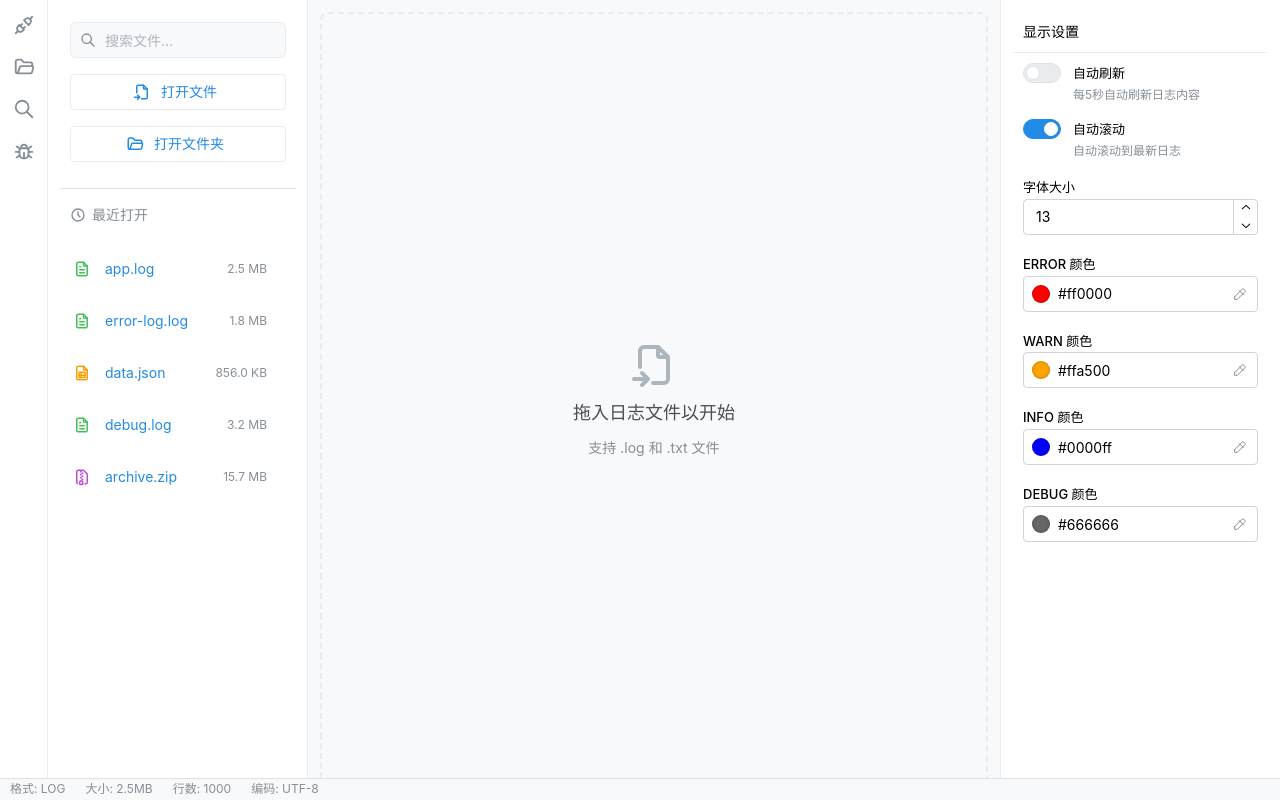
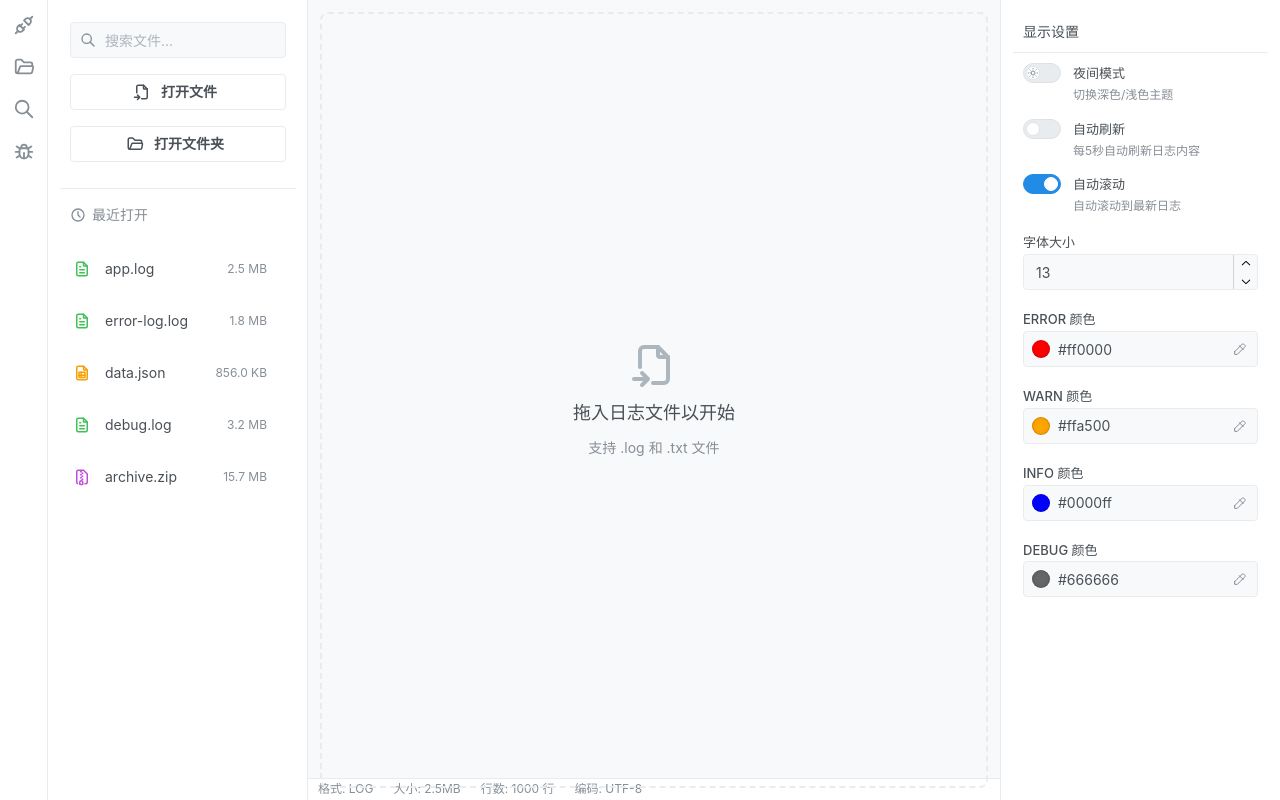
Before and after one commit to pumpkiiinnn/easylog, a React (Vite) app: page / in a window 1280 px wide. Built offline with nearby package versions, Linux system fonts and the light colour scheme.

Commit message:
feat: add dark Theme

```diff
--- a/src/App.tsx
+++ b/src/App.tsx
@@ -1,6 +1,6 @@
 import '@mantine/core/styles.css';
 import '@mantine/notifications/styles.css';
-import { MantineProvider, createTheme } from '@mantine/core';
+import { MantineProvider, createTheme, AppShell } from '@mantine/core';
 import { ActionIcon, Tooltip, Stack } from '@mantine/core';
 import {
   IconPlugConnected,
@@ -18,6 +18,7 @@ import SettingsPanel from './components/SettingsPanel';
 import { Notifications } from '@mantine/notifications';
 import BottomMenu from './components/BottomMenu';
 import { useState } from 'react';
+import { useThemeStore } from './stores/themeStore';
 
 const theme = createTheme({
   primaryColor: 'blue',
@@ -42,6 +43,7 @@ const theme = createTheme({
 
 function App() {
   const [navbarCollapsed, setNavbarCollapsed] = useState(false);
+  const { isDark } = useThemeStore();
 
   const toolbarWidth = 48; // 工具栏宽度
   const fileNavWidth = navbarCollapsed ? 0 : 260; // 文件导航栏宽度
@@ -59,16 +61,32 @@ function App() {
     { icon: IconBug, tooltip: '调试' },
   ];
 
+  // 定义深色和浅色主题的颜色
+  const colors = {
+    background: isDark ? '#1A1B1E' : '#f8f9fa',
+    surface: isDark ? '#25262B' : '#fff',
+    border: isDark ? '#2C2E33' : '#e9ecef',
+    text: isDark ? '#C1C2C5' : '#495057',
+    textDimmed: isDark ? '#909296' : '#868e96',
+    hover: isDark ? '#2C2E33' : '#f1f3f5',
+  };
+
   return (
-    <MantineProvider theme={theme} withGlobalStyles withNormalizeCSS>
-      <Notifications position="top-right" />
+    <MantineProvider
+      theme={{
+        colorScheme: isDark ? 'dark' : 'light',
+      }}
+      withNormalizeCSS
+    >
+      <Notifications />
       <div style={{
         display: 'flex',
         flexDirection: 'column',
         height: '100vh',
-        overflow: 'hidden'
+        overflow: 'hidden',
+        backgroundColor: colors.background,
+        color: colors.text,
       }}>
-        {/* 主要内容区域 */}
         <div style={{
           display: 'flex',
           flex: 1,
@@ -78,12 +96,12 @@ function App() {
           <Stack
             style={{
               width: toolbarWidth,
-              backgroundColor: '#fff',
+              backgroundColor: colors.surface,
               height: '100%',
               padding: '8px 0',
               alignItems: 'center',
               flexShrink: 0,
-              borderRight: '1px solid #e9ecef',
+              borderRight: `1px solid ${colors.border}`,
             }}
             gap={8}
           >
@@ -96,13 +114,13 @@ function App() {
               >
                 <ActionIcon
                   variant="subtle"
-                  color="gray.7"
+                  color={isDark ? 'gray.4' : 'gray.7'}
                   size="lg"
                   onClick={item.onClick}
                   styles={{
                     root: {
                       '&:hover': {
-                        backgroundColor: '#f1f3f5',
+                        backgroundColor: colors.hover,
                       }
                     }
                   }}
@@ -116,8 +134,8 @@ function App() {
           {/* 文件导航区域 */}
           <div style={{
             width: fileNavWidth,
-            borderRight: navbarCollapsed ? 'none' : '1px solid #e9ecef',
-            backgroundColor: '#fff',
+            borderRight: navbarCollapsed ? 'none' : `1px solid ${colors.border}`,
+            backgroundColor: colors.surface,
             transition: 'all 0.3s ease',
             overflow: 'hidden',
             position: 'relative',
@@ -138,7 +156,7 @@ function App() {
           <div style={{
             flex: 1,
             overflow: 'auto',
-            backgroundColor: '#f8f9fa',
+            backgroundColor: colors.background,
             position: 'relative',
           }}>
             <LogContent />
@@ -153,7 +171,9 @@ function App() {
                 left: toolbarWidth + fileNavWidth,
                 right: settingsWidth,
                 transition: 'left 0.3s ease',
-                zIndex: 101
+                zIndex: 101,
+                backgroundColor: colors.surface,
+                borderTop: `1px solid ${colors.border}`,
               }}
             />
           </div>
@@ -161,8 +181,8 @@ function App() {
           {/* 右侧设置面板 */}
           <div style={{
             width: settingsWidth,
-            borderLeft: '1px solid #e9ecef',
-            backgroundColor: '#fff',
+            borderLeft: `1px solid ${colors.border}`,
+            backgroundColor: colors.surface,
             overflow: 'auto',
             padding: '12px',
             flexShrink: 0,
--- a/src/components/BottomMenu.tsx
+++ b/src/components/BottomMenu.tsx
@@ -1,18 +1,31 @@
-import { Group, Text, Box } from '@mantine/core';
+import { Group, Text, Box, ActionIcon } from '@mantine/core';
+import { IconBell, IconUser, IconSettings } from '@tabler/icons-react';
+import { useThemeStore } from '../stores/themeStore';
 
 interface BottomMenuProps {
   fileFormat?: string;
   fileSize?: string;
   lineCount?: number;
   encoding?: string;
+  style?: React.CSSProperties;
 }
 
 export default function BottomMenu({
   fileFormat = '-',
   fileSize = '-',
   lineCount = 0,
-  encoding = 'UTF-8'
+  encoding = 'UTF-8',
+  style
 }: BottomMenuProps) {
+  const { isDark } = useThemeStore();
+
+  const colors = {
+    text: isDark ? '#909296' : '#868e96',
+    border: isDark ? '#2C2E33' : '#e9ecef',
+    divider: isDark ? '#2C2E33' : '#e9ecef',
+    hover: isDark ? '#2C2E33' : '#f1f3f5',
+  };
+
   return (
     <Box
       style={{
@@ -22,9 +35,10 @@ export default function BottomMenu({
         right: 0,
         height: '22px',
         backgroundColor: '#f8f9fa',
-        borderTop: '1px solid #dee2e6',
+        borderTop: `1px solid ${colors.border}`,
         fontSize: '12px',
         zIndex: 1000, // 添加 z-index
+        ...style
       }}
     >
       <Group
@@ -33,10 +47,55 @@ export default function BottomMenu({
         gap="lg"
         justify="flex-start"
       >
-        <Text size="xs" c="dimmed">格式: {fileFormat}</Text>
-        <Text size="xs" c="dimmed">大小: {fileSize}</Text>
-        <Text size="xs" c="dimmed">行数: {lineCount}</Text>
-        <Text size="xs" c="dimmed">编码: {encoding}</Text>
+        <Text size="xs" c={colors.text}>格式: {fileFormat}</Text>
+        <Text size="xs" c={colors.text}>大小: {fileSize}</Text>
+        <Text size="xs" c={colors.text}>行数: {lineCount} 行</Text>
+        <Text size="xs" c={colors.text}>编码: {encoding}</Text>
+      </Group>
+
+      <Group gap="xs">
+        <ActionIcon
+          variant="subtle"
+          size="sm"
+          color={isDark ? 'gray.4' : 'gray.7'}
+          styles={{
+            root: {
+              '&:hover': {
+                backgroundColor: colors.hover,
+              }
+            }
+          }}
+        >
+          <IconBell size={16} />
+        </ActionIcon>
+        <ActionIcon
+          variant="subtle"
+          size="sm"
+          color={isDark ? 'gray.4' : 'gray.7'}
+          styles={{
+            root: {
+              '&:hover': {
+                backgroundColor: colors.hover,
+              }
+            }
+          }}
+        >
+          <IconUser size={16} />
+        </ActionIcon>
+        <ActionIcon
+          variant="subtle"
+          size="sm"
+          color={isDark ? 'gray.4' : 'gray.7'}
+          styles={{
+            root: {
+              '&:hover': {
+                backgroundColor: colors.hover,
+              }
+            }
+          }}
+        >
+          <IconSettings size={16} />
+        </ActionIcon>
       </Group>
     </Box>
   );
--- a/src/components/FileList.tsx
+++ b/src/components/FileList.tsx
@@ -15,6 +15,7 @@ import {useFileHandler} from '../hooks/useFileHandler';
 import {isTauri} from '../utils/environment';
 import {invoke} from '@tauri-apps/api/core';
 import {useLogContentStore} from '../stores/logContentStore';
+import { useThemeStore } from '../stores/themeStore';
 
 // 文件类型图标映射
 const fileTypeIcons: { [key: string]: any } = {
@@ -51,6 +52,16 @@ const logToBackend = async (level: string, message: string) => {
 export default function FileList() {
     const {readFile} = useFileHandler();
     const {setLogContent, setCurrentFileName} = useLogContentStore();
+    const { isDark } = useThemeStore();
+
+    const colors = {
+        inputBg: isDark ? '#1A1B1E' : '#f8f9fa',
+        buttonBg: isDark ? '#25262B' : '#fff',
+        buttonHoverBg: isDark ? '#2C2E33' : '#f1f3f5',
+        border: isDark ? '#2C2E33' : '#e9ecef',
+        text: isDark ? '#C1C2C5' : '#495057',
+        textDimmed: isDark ? '#909296' : '#868e96',
+    };
 
     const handleOpenFile = async () => {
         try {
@@ -116,17 +127,19 @@ export default function FileList() {
             <Box p="xs">
                 <TextInput
                     placeholder="搜索文件..."
-                    leftSection={<IconSearch size={16} color="#868E96"/>}
+                    leftSection={<IconSearch size={16} color={colors.textDimmed}/>}
                     mb="md"
                     styles={{
                         input: {
-                            backgroundColor: '#f8f9fa',
-                            border: '1px solid #e9ecef',
-                            borderRadius: '6px',
-                            fontSize: '14px',
+                            backgroundColor: colors.inputBg,
+                            border: `1px solid ${colors.border}`,
+                            color: colors.text,
                             '&:focus': {
                                 borderColor: '#228be6',
                                 boxShadow: '0 0 0 2px rgba(34,139,230,0.1)'
+                            },
+                            '&::placeholder': {
+                                color: colors.textDimmed
                             }
                         }
                     }}
@@ -134,16 +147,17 @@ export default function FileList() {
 
                 <Stack spacing="xs">
                     <Button
-                        variant="light"
+                        variant="default"
                         leftSection={<IconFileImport size={18}/>}
                         fullWidth
                         onClick={handleOpenFile}
                         styles={{
                             root: {
-                                border: '1px solid #e9ecef',
-                                backgroundColor: '#fff',
+                                border: `1px solid ${colors.border}`,
+                                backgroundColor: colors.buttonBg,
+                                color: colors.text,
                                 '&:hover': {
-                                    backgroundColor: '#f8f9fa',
+                                    backgroundColor: colors.buttonHoverBg,
                                 }
                             }
                         }}
@@ -152,15 +166,16 @@ export default function FileList() {
                     </Button>
 
                     <Button
-                        variant="light"
+                        variant="default"
                         leftSection={<IconFolderOpen size={18}/>}
                         fullWidth
                         styles={{
                             root: {
-                                border: '1px solid #e9ecef',
-                                backgroundColor: '#fff',
+                                border: `1px solid ${colors.border}`,
+                                backgroundColor: colors.buttonBg,
+                                color: colors.text,
                                 '&:hover': {
-                                    backgroundColor: '#f8f9fa',
+                                    backgroundColor: colors.buttonHoverBg,
                                 }
                             }
                         }}
@@ -170,10 +185,10 @@ export default function FileList() {
                 </Stack>
             </Box>
 
-            <Divider/>
+            <Divider color={colors.border}/>
 
             <Box px="xs">
-                <Text size="sm" fw={500} color="dimmed" mb="xs" style={{display: 'flex', alignItems: 'center'}}>
+                <Text size="sm" fw={500} c={colors.textDimmed} mb="xs" style={{display: 'flex', alignItems: 'center'}}>
                     <IconClock size={16} style={{marginRight: 6}}/>
                     最近打开
                 </Text>
@@ -201,8 +216,9 @@ export default function FileList() {
                                         height: 36,
                                         padding: '0 12px',
                                         transition: 'all 0.2s',
+                                        color: colors.text,
                                         '&:hover': {
-                                            backgroundColor: '#f1f3f5',
+                                            backgroundColor: colors.buttonHoverBg,
                                             transform: 'translateX(4px)'
                                         }
                                     },
@@ -230,12 +246,13 @@ export default function FileList() {
                                             maxWidth: 'calc(100% - 70px)',
                                             overflow: 'hidden',
                                             textOverflow: 'ellipsis',
-                                            whiteSpace: 'nowrap'
+                                            whiteSpace: 'nowrap',
+                                            color: colors.text
                                         }}
                                     >
                                         {file.name}
                                     </Text>
-                                    <Text size="xs" c="dimmed" style={{
+                                    <Text size="xs" c={colors.textDimmed} style={{
                                         flexShrink: 0,
                                         marginLeft: 8,
                                         minWidth: '60px',
--- a/src/components/LogContent.tsx
+++ b/src/components/LogContent.tsx
@@ -13,6 +13,7 @@ import { highlightText } from '../utils/textHighlight';
 import SearchNavigation from './SearchNavigation';
 import { useViewportSize } from '@mantine/hooks';
 import TextSelectionPopover from './TextSelectionPopover';
+import { useThemeStore } from '../stores/themeStore';
 
 export default function LogContent() {
   const [isDragging, setIsDragging] = useState(false);
@@ -24,6 +25,7 @@ export default function LogContent() {
   const [searchMatches, setSearchMatches] = useState<number[]>([]);
   const scrollAreaRef = useRef<HTMLDivElement>(null);
   const { height } = useViewportSize();
+  const { isDark } = useThemeStore();
 
   // 添加 useEffect 来监控 store 内容变化
   useEffect(() => {
@@ -277,11 +279,15 @@ export default function LogContent() {
   }
 
   return (
-    <Stack h="100%" gap={0} style={{ backgroundColor: '#f8f9fa' }}>
+    <Stack h="100%" gap={0} style={{
+      backgroundColor: isDark ? '#1A1B1E' : '#f8f9fa'
+    }}>
       <Box p="md" style={{
-        borderBottom: '1px solid #e9ecef',
-        backgroundColor: '#fff',
-        boxShadow: '0 1px 3px rgba(0,0,0,0.05)'
+        borderBottom: `1px solid ${isDark ? '#2C2E33' : '#e9ecef'}`,
+        backgroundColor: isDark ? '#25262B' : '#fff',
+        boxShadow: isDark
+          ? '0 1px 3px rgba(0,0,0,0.15)'
+          : '0 1px 3px rgba(0,0,0,0.05)'
       }}>
         <Group justify="space-between" mb="md">
           <Text size="sm" fw={600} c="dimmed">{currentFileName}</Text>
@@ -313,8 +319,8 @@ export default function LogContent() {
             leftSection={<IconSearch size={16} />}
             styles={{
               input: {
-                backgroundColor: '#f8f9fa',
-                border: '1px solid #e9ecef',
+                backgroundColor: isDark ? '#1A1B1E' : '#f8f9fa',
+                border: `1px solid ${isDark ? '#2C2E33' : '#e9ecef'}`,
                 '&:focus': {
                   borderColor: '#228be6',
                   boxShadow: '0 0 0 2px rgba(34,139,230,0.1)'
@@ -333,10 +339,10 @@ export default function LogContent() {
 
       <Box style={{
         flex: 1,
-        backgroundColor: '#fff',
+        backgroundColor: isDark ? '#25262B' : '#fff',
         margin: '12px',
         borderRadius: '8px',
-        border: '1px solid #e9ecef',
+        border: `1px solid ${isDark ? '#2C2E33' : '#e9ecef'}`,
         overflow: 'hidden'
       }}>
         {isLoading ? (
@@ -345,7 +351,7 @@ export default function LogContent() {
           </Center>
         ) : (
           <ScrollArea
-            h={height - 200}
+            h={height - 150}
             type="auto"
             viewportRef={scrollAreaRef}
             scrollbarSize={8}
--- a/src/components/SettingsPanel.tsx
+++ b/src/components/SettingsPanel.tsx
@@ -1,6 +1,8 @@
 import { Stack, Text, Switch, ColorInput, NumberInput, Select, Box } from '@mantine/core';
 import { useLogSettingsStore } from '../stores/logSettingsStore';
+import { useThemeStore } from '../stores/themeStore';
 import { LogLevel } from '../types/log';
+import { IconMoonStars, IconSun } from '@tabler/icons-react';
 
 export default function SettingsPanel() {
   const {
@@ -14,22 +16,50 @@ export default function SettingsPanel() {
     setFontSize
   } = useLogSettingsStore();
 
+  const { isDark, toggleTheme } = useThemeStore();
+
+  const colors = {
+    border: isDark ? '#2C2E33' : '#e9ecef',
+    inputBg: isDark ? '#1A1B1E' : '#f8f9fa',
+    text: isDark ? '#C1C2C5' : '#495057',
+  };
+
   return (
     <Stack gap={0}>
-      <Box p="xs" style={{ borderBottom: '1px solid #e9ecef' }}>
-        <Text size="sm" fw={500}>显示设置</Text>
+      <Box p="xs" style={{ borderBottom: `1px solid ${colors.border}` }}>
+        <Text size="sm" fw={500} c={colors.text}>显示设置</Text>
       </Box>
 
       <Box p="xs">
         <Stack gap="md">
+          <Switch
+            label="夜间模式"
+            description="切换深色/浅色主题"
+            checked={isDark}
+            onChange={() => toggleTheme()}
+            thumbIcon={isDark ? <IconMoonStars size={12} /> : <IconSun size={12} />}
+            styles={{
+              label: { fontSize: '13px', color: colors.text },
+              description: { fontSize: '12px', color: isDark ? '#909296' : '#868e96' },
+              input: {
+                backgroundColor: colors.inputBg,
+                borderColor: colors.border,
+              }
+            }}
+          />
+
           <Switch
             label="自动刷新"
             description="每5秒自动刷新日志内容"
             checked={autoRefresh}
             onChange={(event) => setAutoRefresh(event.currentTarget.checked)}
             styles={{
-              label: { fontSize: '13px' },
-              description: { fontSize: '12px' }
+              label: { fontSize: '13px', color: colors.text },
+              description: { fontSize: '12px', color: isDark ? '#909296' : '#868e96' },
+              input: {
+                backgroundColor: colors.inputBg,
+                borderColor: colors.border,
+              }
             }}
           />
 
@@ -39,8 +69,12 @@ export default function SettingsPanel() {
             checked={autoScroll}
             onChange={(event) => setAutoScroll(event.currentTarget.checked)}
             styles={{
-              label: { fontSize: '13px' },
-              description: { fontSize: '12px' }
+              label: { fontSize: '13px', color: colors.text },
+              description: { fontSize: '12px', color: isDark ? '#909296' : '#868e96' },
+              input: {
+                backgroundColor: colors.inputBg,
+                borderColor: colors.border,
+              }
             }}
           />
 
@@ -51,7 +85,12 @@ export default function SettingsPanel() {
             min={8}
             max={24}
             styles={{
-              label: { fontSize: '13px' }
+              label: { fontSize: '13px', color: colors.text },
+              input: {
+                backgroundColor: colors.inputBg,
+                borderColor: colors.border,
+                color: colors.text,
+              }
             }}
           />
 
@@ -62,7 +101,15 @@ export default function SettingsPanel() {
               value={styles[level].color}
               onChange={(color) => setStyle(level, { ...styles[level], color })}
               styles={{
-                label: { fontSize: '13px' }
+                label: { fontSize: '13px', color: colors.text },
+                input: {
+                  backgroundColor: colors.inputBg,
+                  borderColor: colors.border,
+                  color: colors.text,
+                },
+                preview: {
+                  border: `1px solid ${colors.border}`,
+                }
               }}
             />
           ))}
--- a/src/components/TextSelectionPopover.tsx
+++ b/src/components/TextSelectionPopover.tsx
@@ -2,6 +2,7 @@ import { useState, useEffect } from 'react';
 import { Popover, ActionIcon, TextInput, Stack, Text, Box, Portal } from '@mantine/core';
 import { IconMessageCircle, IconSend } from '@tabler/icons-react';
 import { useClickOutside } from '@mantine/hooks';
+import { useThemeStore } from '../stores/themeStore';
 
 interface TextSelectionPopoverProps {
   onSubmit: (text: string) => void;
@@ -13,6 +14,7 @@ export default function TextSelectionPopover({ onSubmit }: TextSelectionPopoverP
   const [selectedText, setSelectedText] = useState('');
   const [inputText, setInputText] = useState('');
   const [isPopoverOpen, setIsPopoverOpen] = useState(false);
+  const { isDark } = useThemeStore();
 
   const popoverRef = useClickOutside(() => {
     if (!isPopoverOpen) {
@@ -102,6 +104,8 @@ export default function TextSelectionPopover({ onSubmit }: TextSelectionPopoverP
           styles={{
             dropdown: {
               padding: '1rem',
+              backgroundColor: isDark ? '#25262B' : '#fff',
+              border: `1px solid ${isDark ? '#2C2E33' : '#e9ecef'}`,
             },
           }}
         >
@@ -135,7 +139,7 @@ export default function TextSelectionPopover({ onSubmit }: TextSelectionPopoverP
               <Box
                 p="xs"
                 style={{
-                  backgroundColor: '#f1f3f5',
+                  backgroundColor: isDark ? '#1A1B1E' : '#f1f3f5',
                   borderRadius: 4,
                   maxHeight: 100,
                   overflow: 'auto'
@@ -166,6 +170,12 @@ export default function TextSelectionPopover({ onSubmit }: TextSelectionPopoverP
                   }
                 }}
                 autoFocus
+                styles={{
+                  input: {
+                    backgroundColor: isDark ? '#1A1B1E' : '#f8f9fa',
+                    border: `1px solid ${isDark ? '#2C2E33' : '#e9ecef'}`,
+                  }
+                }}
               />
             </Stack>
           </Popover.Dropdown>
--- /dev/null
+++ b/src/stores/themeStore.ts
@@ -0,0 +1,19 @@
+import { create } from 'zustand';
+import { persist } from 'zustand/middleware';
+
+interface ThemeState {
+  isDark: boolean;
+  toggleTheme: () => void;
+}
+
+export const useThemeStore = create<ThemeState>()(
+  persist(
+    (set) => ({
+      isDark: false,
+      toggleTheme: () => set((state) => ({ isDark: !state.isDark })),
+    }),
+    {
+      name: 'theme-storage',
+    }
+  )
+);
```
